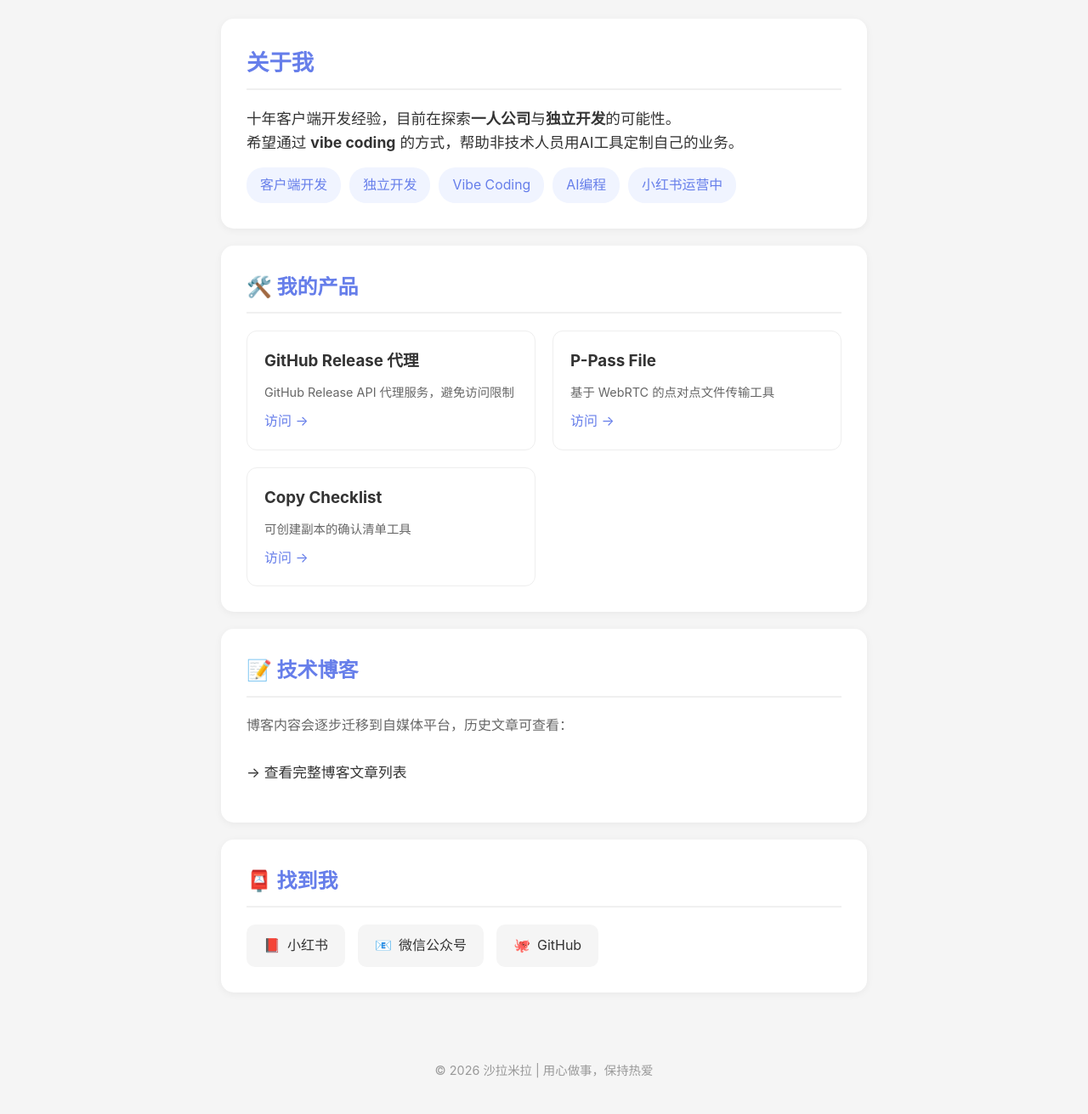
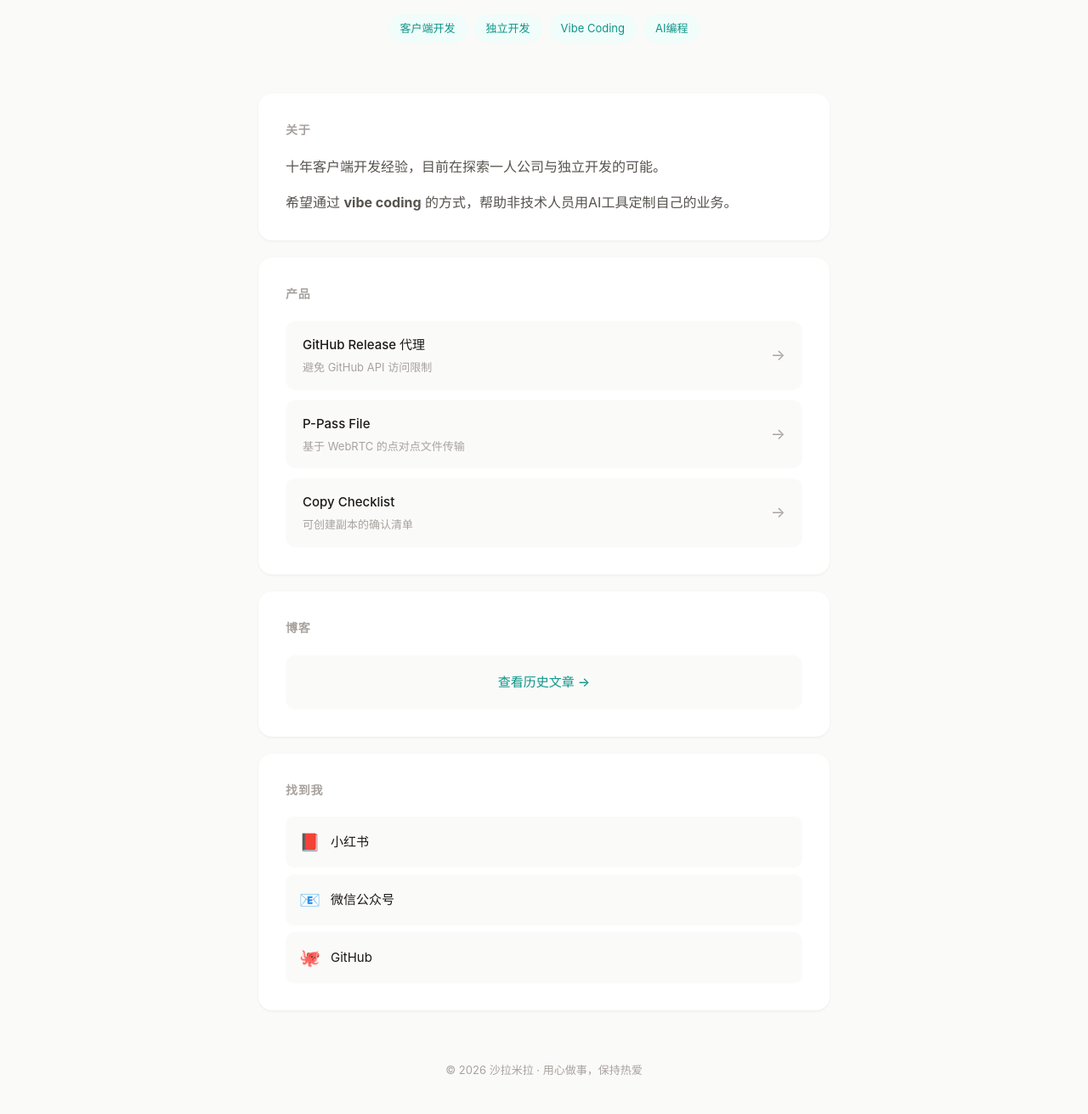
Before and after one commit to samira-hawkeye-xb/portal, a plain HTML site: page index.html in a window 1280 px wide. Shown: the part 283-1594 px from the top of the page at 85% size. Drawn offline with Linux system fonts and the light colour scheme.

Commit message:
feat: 现代化简洁设计

```diff
--- a/index.html
+++ b/index.html
@@ -3,194 +3,10 @@
 <head>
     <meta charset="UTF-8">
     <meta name="viewport" content="width=device-width, initial-scale=1.0">
-    <title>沙拉米拉 - 十年客户端开发工程师</title>
-    <style>
-        * { margin: 0; padding: 0; box-sizing: border-box; }
-        body {
-            font-family: -apple-system, BlinkMacSystemFont, 'Segoe UI', sans-serif;
-            line-height: 1.6;
-            color: #333;
-            background: #f5f5f5;
-        }
-        .container { max-width: 800px; margin: 0 auto; padding: 20px; }
+    <title>沙拉米拉 | 十年客户端开发工程师</title>
+    <meta name="description" content="十年客户端开发工程师，探索独立开发与AI编程的个人门户">
 
-        /* 头部 */
-        header {
-            background: linear-gradient(135deg, #667eea 0%, #764ba2 100%);
-            color: white;
-            padding: 60px 20px;
-            text-align: center;
-            border-radius: 0 0 30px 30px;
-        }
-        header h1 { font-size: 2.5em; margin-bottom: 10px; }
-        header .tagline { font-size: 1.2em; opacity: 0.9; }
-
-        /* 区块 */
-        section {
-            background: white;
-            margin: 20px 0;
-            padding: 30px;
-            border-radius: 15px;
-            box-shadow: 0 2px 10px rgba(0,0,0,0.05);
-        }
-        section h2 {
-            color: #667eea;
-            margin-bottom: 20px;
-            padding-bottom: 10px;
-            border-bottom: 2px solid #f0f0f0;
-        }
-
-        /* 关于 */
-        .about { font-size: 1.1em; }
-
-        /* 技能标签 */
-        .tags { display: flex; flex-wrap: wrap; gap: 10px; margin-top: 15px; }
-        .tag {
-            background: #f0f4ff;
-            color: #667eea;
-            padding: 8px 16px;
-            border-radius: 20px;
-            font-size: 0.9em;
-        }
-
-        /* 产品卡片 */
-        .products { display: grid; grid-template-columns: repeat(auto-fit, minmax(250px, 1fr)); gap: 20px; }
-        .product-card {
-            border: 1px solid #eee;
-            border-radius: 12px;
-            padding: 20px;
-            transition: transform 0.2s;
-        }
-        .product-card:hover { transform: translateY(-5px); box-shadow: 0 5px 20px rgba(0,0,0,0.1); }
-        .product-card h3 { color: #333; margin-bottom: 10px; }
-        .product-card p { color: #666; font-size: 0.9em; }
-        .product-card .link {
-            display: inline-block;
-            margin-top: 10px;
-            color: #667eea;
-            text-decoration: none;
-        }
-
-        /* 社交链接 */
-        .social-links { display: flex; gap: 15px; flex-wrap: wrap; }
-        .social-link {
-            display: flex;
-            align-items: center;
-            gap: 8px;
-            padding: 12px 20px;
-            background: #f5f5f5;
-            border-radius: 10px;
-            text-decoration: none;
-            color: #333;
-            transition: background 0.2s;
-        }
-        .social-link:hover { background: #eee; }
-
-        /* 博客文章 */
-        .blog-list { list-style: none; }
-        .blog-list li {
-            padding: 15px 0;
-            border-bottom: 1px solid #f0f0f0;
-        }
-        .blog-list li:last-child { border: none; }
-        .blog-list a {
-            color: #333;
-            text-decoration: none;
-            font-size: 1.05em;
-        }
-        .blog-list a:hover { color: #667eea; }
-
-        /* 页脚 */
-        footer {
-            text-align: center;
-            padding: 40px 20px;
-            color: #999;
-            font-size: 0.9em;
-        }
-
-        /* 移动端 */
-        @media (max-width: 600px) {
-            header h1 { font-size: 1.8em; }
-            section { padding: 20px; }
-        }
-    </style>
-</head>
-<body>
-    <header>
-        <div class="container">
-            <h1>👋 沙拉米拉</h1>
-            <p class="tagline">十年客户端开发工程师 | 探索独立开发与AI编程</p>
-        </div>
-    </header>
-
-    <div class="container">
-        <!-- 关于 -->
-        <section class="about">
-            <h2>关于我</h2>
-            <p>十年客户端开发经验，目前在探索<strong>一人公司</strong>与<strong>独立开发</strong>的可能性。</p>
-            <p>希望通过 <strong>vibe coding</strong> 的方式，帮助非技术人员用AI工具定制自己的业务。</p>
-            <div class="tags">
-                <span class="tag">客户端开发</span>
-                <span class="tag">独立开发</span>
-                <span class="tag">Vibe Coding</span>
-                <span class="tag">AI编程</span>
-                <span class="tag">小红书运营中</span>
-            </div>
-        </section>
-
-        <!-- 产品/项目 -->
-        <section>
-            <h2>🛠️ 我的产品</h2>
-            <div class="products">
-                <div class="product-card">
-                    <h3>GitHub Release 代理</h3>
-                    <p>GitHub Release API 代理服务，避免访问限制</p>
-                    <a href="https://grps.hawkeye-xb.xyz/" class="link" target="_blank">访问 →</a>
-                </div>
-                <div class="product-card">
-                    <h3>P-Pass File</h3>
-                    <p>基于 WebRTC 的点对点文件传输工具</p>
-                    <a href="https://p-pass-file-website.deno.dev/" class="link" target="_blank">访问 →</a>
-                </div>
-                <div class="product-card">
-                    <h3>Copy Checklist</h3>
-                    <p>可创建副本的确认清单工具</p>
-                    <a href="https://copy-checklist-hxb.deno.dev/" class="link" target="_blank">访问 →</a>
-                </div>
-            </div>
-        </section>
-
-        <!-- 博客（保留链接） -->
-        <section>
-            <h2>📝 技术博客</h2>
-            <p style="color: #666; margin-bottom: 15px;">博客内容会逐步迁移到自媒体平台，历史文章可查看：</p>
-            <ul class="blog-list">
-                <li><a href="https://hawkeye-xb.xyz/zh/" target="_blank">→ 查看完整博客文章列表</a></li>
-            </ul>
-        </section>
-
-        <!-- 社交入口 -->
-        <section>
-            <h2>📮 找到我</h2>
-            <div class="social-links">
-                <a href="#" class="social-link">
-                    <span>📕</span> 小红书
-                </a>
-                <a href="#" class="social-link">
-                    <span>📧</span> 微信公众号
-                </a>
-                <a href="https://github.com/hawkeye-xb" class="social-link">
-                    <span>🐙</span> GitHub
-                </a>
-            </div>
-        </section>
-    </div>
-
-    <footer>
-        <p>© 2026 沙拉米拉 | 用心做事，保持热爱</p>
-    </footer>
-
-    <!-- 结构化数据 - 让Agent能读懂 -->
+    <!-- 结构化数据 - Agent可读 -->
     <script type="application/ld+json">
     {
         "@context": "https://schema.org",
@@ -199,18 +15,303 @@
         "alternateName": "samirahao",
         "jobTitle": "客户端开发工程师",
         "description": "十年客户端开发经验，探索独立开发与AI编程",
-        "url": "https://salamila.com",
-        "knowsAbout": [
-            "客户端开发",
-            "独立开发",
-            "Vibe Coding",
-            "AI编程",
-            "Electron"
-        ],
-        "sameAs": [
-            "https://github.com/hawkeye-xb"
-        ]
+        "url": "https://samira.ai",
+        "knowsAbout": ["客户端开发", "独立开发", "Vibe Coding", "AI编程", "Electron"],
+        "sameAs": ["https://github.com/hawkeye-xb"]
     }
     </script>
+
+    <style>
+        :root {
+            /* 柔和的自然色调 */
+            --bg-primary: #FAFAF9;
+            --bg-card: #FFFFFF;
+            --text-primary: #1C1917;
+            --text-secondary: #57534E;
+            --text-muted: #A8A29E;
+            --accent: #0D9488;
+            --accent-light: #F0FDFA;
+            --border: #E7E5E4;
+            --shadow: rgba(0,0,0,0.06);
+        }
+
+        * { margin: 0; padding: 0; box-sizing: border-box; }
+
+        body {
+            font-family: -apple-system, BlinkMacSystemFont, 'Inter', 'PingFang SC', sans-serif;
+            background: var(--bg-primary);
+            color: var(--text-primary);
+            line-height: 1.6;
+        }
+
+        .container {
+            max-width: 720px;
+            margin: 0 auto;
+            padding: 0 24px;
+        }
+
+        /* 简洁的头部 */
+        header {
+            padding: 80px 0 60px;
+            text-align: center;
+        }
+
+        header .avatar {
+            width: 96px;
+            height: 96px;
+            border-radius: 50%;
+            background: linear-gradient(135deg, #E7E5E4 0%, #D6D3D1 100%);
+            margin: 0 auto 24px;
+            display: flex;
+            align-items: center;
+            justify-content: center;
+            font-size: 36px;
+        }
+
+        header h1 {
+            font-size: 28px;
+            font-weight: 600;
+            letter-spacing: -0.02em;
+            margin-bottom: 8px;
+        }
+
+        header .intro {
+            font-size: 17px;
+            color: var(--text-secondary);
+            max-width: 480px;
+            margin: 0 auto;
+        }
+
+        /* 标签 */
+        .tags {
+            display: flex;
+            flex-wrap: wrap;
+            justify-content: center;
+            gap: 8px;
+            margin-top: 20px;
+        }
+
+        .tag {
+            font-size: 13px;
+            color: var(--accent);
+            background: var(--accent-light);
+            padding: 6px 14px;
+            border-radius: 20px;
+        }
+
+        /* 区块 */
+        section {
+            background: var(--bg-card);
+            border-radius: 16px;
+            padding: 32px;
+            margin-bottom: 20px;
+            box-shadow: 0 1px 3px var(--shadow);
+        }
+
+        section h2 {
+            font-size: 14px;
+            font-weight: 600;
+            text-transform: uppercase;
+            letter-spacing: 0.05em;
+            color: var(--text-muted);
+            margin-bottom: 20px;
+        }
+
+        /* 关于 */
+        .about p {
+            color: var(--text-secondary);
+            font-size: 16px;
+            margin-bottom: 16px;
+        }
+
+        .about p:last-child { margin-bottom: 0; }
+
+        /* 产品卡片 */
+        .products {
+            display: flex;
+            flex-direction: column;
+            gap: 12px;
+        }
+
+        .product-card {
+            display: flex;
+            align-items: center;
+            justify-content: space-between;
+            padding: 16px 20px;
+            background: var(--bg-primary);
+            border-radius: 12px;
+            text-decoration: none;
+            color: inherit;
+            transition: background 0.2s;
+        }
+
+        .product-card:hover {
+            background: var(--accent-light);
+        }
+
+        .product-info h3 {
+            font-size: 15px;
+            font-weight: 500;
+            margin-bottom: 4px;
+        }
+
+        .product-info p {
+            font-size: 13px;
+            color: var(--text-muted);
+        }
+
+        .product-arrow {
+            color: var(--text-muted);
+            font-size: 18px;
+        }
+
+        /* 链接列表 */
+        .links {
+            display: flex;
+            flex-direction: column;
+            gap: 8px;
+        }
+
+        .link-item {
+            display: flex;
+            align-items: center;
+            gap: 12px;
+            padding: 14px 16px;
+            background: var(--bg-primary);
+            border-radius: 10px;
+            text-decoration: none;
+            color: var(--text-primary);
+            transition: background 0.2s;
+        }
+
+        .link-item:hover {
+            background: var(--accent-light);
+        }
+
+        .link-icon {
+            font-size: 20px;
+        }
+
+        .link-text {
+            font-size: 15px;
+        }
+
+        /* 博客 */
+        .blog-link {
+            display: block;
+            padding: 20px;
+            background: var(--bg-primary);
+            border-radius: 12px;
+            text-align: center;
+            text-decoration: none;
+            color: var(--accent);
+            font-size: 15px;
+            font-weight: 500;
+        }
+
+        .blog-link:hover {
+            background: var(--accent-light);
+        }
+
+        /* 页脚 */
+        footer {
+            text-align: center;
+            padding: 40px 0;
+            color: var(--text-muted);
+            font-size: 13px;
+        }
+
+        /* 移动端 */
+        @media (max-width: 600px) {
+            header { padding: 60px 0 40px; }
+            header h1 { font-size: 24px; }
+            section { padding: 24px; }
+        }
+    </style>
+</head>
+<body>
+    <header>
+        <div class="container">
+            <div class="avatar">👋</div>
+            <h1>沙拉米拉</h1>
+            <p class="intro">十年客户端开发工程师，探索独立开发与AI编程的可能性</p>
+            <div class="tags">
+                <span class="tag">客户端开发</span>
+                <span class="tag">独立开发</span>
+                <span class="tag">Vibe Coding</span>
+                <span class="tag">AI编程</span>
+            </div>
+        </div>
+    </header>
+
+    <div class="container">
+        <!-- 关于 -->
+        <section class="about">
+            <h2>关于</h2>
+            <p>十年客户端开发经验，目前在探索一人公司与独立开发的可能。</p>
+            <p>希望通过 <strong>vibe coding</strong> 的方式，帮助非技术人员用AI工具定制自己的业务。</p>
+        </section>
+
+        <!-- 产品 -->
+        <section>
+            <h2>产品</h2>
+            <div class="products">
+                <a href="https://grps.hawkeye-xb.xyz/" class="product-card" target="_blank">
+                    <div class="product-info">
+                        <h3>GitHub Release 代理</h3>
+                        <p>避免 GitHub API 访问限制</p>
+                    </div>
+                    <span class="product-arrow">→</span>
+                </a>
+                <a href="https://p-pass-file-website.deno.dev/" class="product-card" target="_blank">
+                    <div class="product-info">
+                        <h3>P-Pass File</h3>
+                        <p>基于 WebRTC 的点对点文件传输</p>
+                    </div>
+                    <span class="product-arrow">→</span>
+                </a>
+                <a href="https://copy-checklist-hxb.deno.dev/" class="product-card" target="_blank">
+                    <div class="product-info">
+                        <h3>Copy Checklist</h3>
+                        <p>可创建副本的确认清单</p>
+                    </div>
+                    <span class="product-arrow">→</span>
+                </a>
+            </div>
+        </section>
+
+        <!-- 博客 -->
+        <section>
+            <h2>博客</h2>
+            <a href="https://hawkeye-xb.xyz/zh/" class="blog-link" target="_blank">
+                查看历史文章 →
+            </a>
+        </section>
+
+        <!-- 找到我 -->
+        <section>
+            <h2>找到我</h2>
+            <div class="links">
+                <a href="#" class="link-item">
+                    <span class="link-icon">📕</span>
+                    <span class="link-text">小红书</span>
+                </a>
+                <a href="#" class="link-item">
+                    <span class="link-icon">📧</span>
+                    <span class="link-text">微信公众号</span>
+                </a>
+                <a href="https://github.com/hawkeye-xb" class="link-item" target="_blank">
+                    <span class="link-icon">🐙</span>
+                    <span class="link-text">GitHub</span>
+                </a>
+            </div>
+        </section>
+    </div>
+
+    <footer>
+        <div class="container">
+            <p>© 2026 沙拉米拉 · 用心做事，保持热爱</p>
+        </div>
+    </footer>
 </body>
 </html>
```
